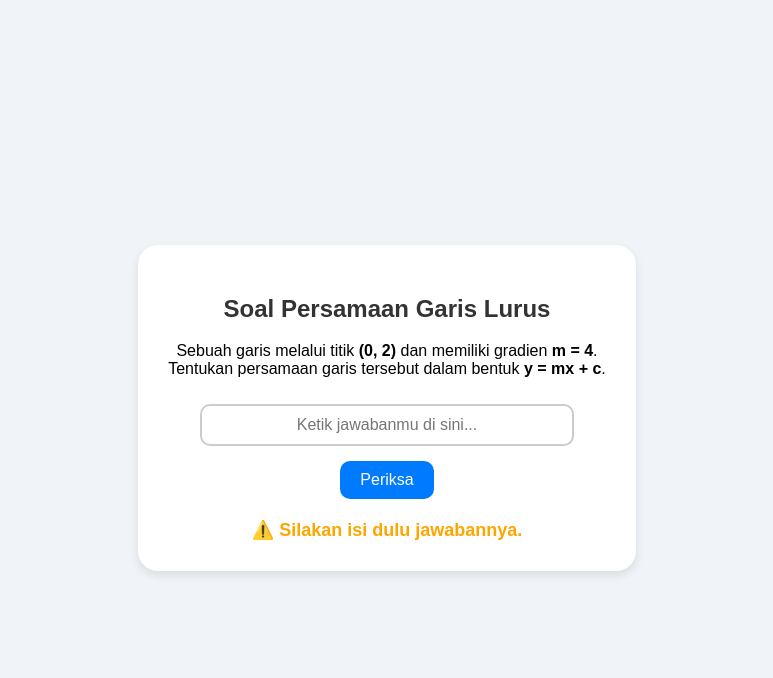
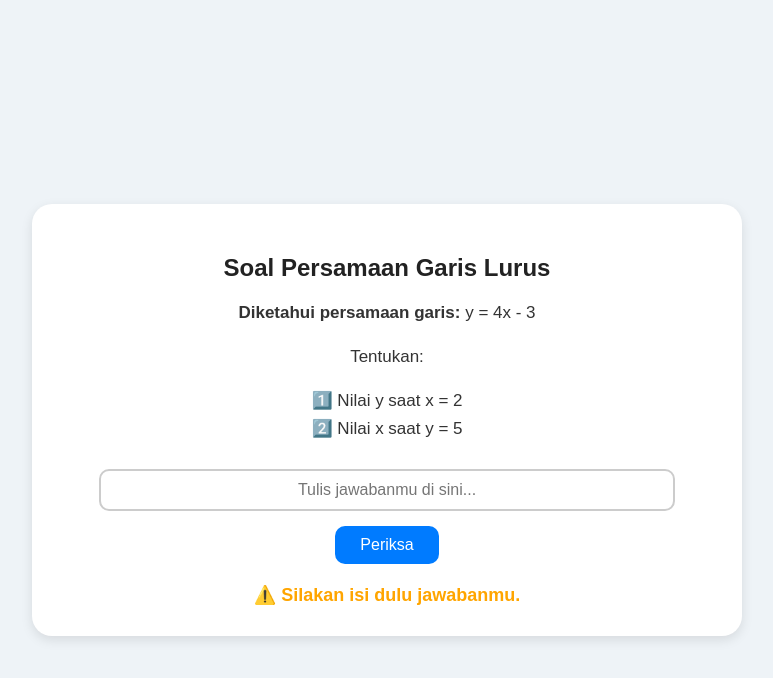
Before and after one commit to irevaline-hue/soal-5, a plain HTML site: page index.html in a window 1280 px wide. Both pictures are taken after a click on the button "Periksa". Shown: the whole page, without its empty margins (253-1026 px from the left). Drawn offline with Linux system fonts and the light colour scheme.

Commit message:
Add files via upload

```diff
--- a/index.html
+++ b/index.html
@@ -7,28 +7,37 @@
   <style>
     body {
       font-family: "Poppins", sans-serif;
-      background: #f0f4f8;
+      background: #eef3f7;
       display: flex;
       justify-content: center;
       align-items: center;
-      height: 100vh;
+      min-height: 100vh;
+      margin: 0;
+      padding: 20px;
     }
     .container {
       background: white;
       border-radius: 20px;
-      box-shadow: 0 4px 10px rgba(0,0,0,0.1);
+      box-shadow: 0 4px 12px rgba(0,0,0,0.1);
       padding: 30px;
-      max-width: 500px;
+      max-width: 650px;
+      width: 100%;
       text-align: center;
     }
     h2 {
+      color: #222;
+      margin-bottom: 15px;
+    }
+    p {
       color: #333;
+      line-height: 1.6;
+      font-size: 17px;
     }
     input[type="text"] {
+      width: 85%;
       padding: 10px;
-      width: 80%;
+      margin-top: 10px;
       font-size: 16px;
-      margin-top: 10px;
       border: 2px solid #ccc;
       border-radius: 10px;
       text-align: center;
@@ -37,19 +46,19 @@
       margin-top: 15px;
       background: #007bff;
       color: white;
-      padding: 10px 20px;
+      padding: 10px 25px;
       border: none;
       border-radius: 10px;
+      font-size: 16px;
       cursor: pointer;
-      font-size: 16px;
     }
     button:hover {
       background: #0056b3;
     }
     #hasil {
       margin-top: 20px;
+      font-weight: bold;
       font-size: 18px;
-      font-weight: bold;
     }
     #penjelasan {
       margin-top: 15px;
@@ -57,8 +66,15 @@
       padding: 15px;
       border-radius: 10px;
       text-align: left;
+      display: none;
       line-height: 1.6;
+    }
+    #grafik {
       display: none;
+      margin-top: 20px;
+      height: 400px;
+      border-radius: 10px;
+      overflow: hidden;
     }
   </style>
 </head>
@@ -66,23 +82,34 @@
 
   <div class="container">
     <h2>Soal Persamaan Garis Lurus</h2>
-    <p>
-      Sebuah garis melalui titik <b>(0, 2)</b> dan memiliki gradien <b>m = 4</b>.<br>
-      Tentukan persamaan garis tersebut dalam bentuk <b>y = mx + c</b>.
-    </p>
+    <p><b>Diketahui persamaan garis:</b> y = 4x - 3</p>
+    <p>Tentukan:</p>
+    <p>1️⃣ Nilai y saat x = 2<br>2️⃣ Nilai x saat y = 5</p>
 
-    <input type="text" id="jawaban" placeholder="Ketik jawabanmu di sini...">
+    <input type="text" id="jawaban" placeholder="Tulis jawabanmu di sini...">
     <br>
     <button onclick="periksaJawaban()">Periksa</button>
 
     <div id="hasil"></div>
+
     <div id="penjelasan">
-      <b>Penjelasan:</b><br>
-      Bentuk umum persamaan garis: <b>y = mx + c</b><br>
-      Diketahui: m = 4 dan garis melalui (0, 2)<br><br>
-      Substitusi titik ke persamaan:<br>
-      2 = 4(0) + c → c = 2<br><br>
-      Jadi, persamaan garisnya adalah: <b>y = 4x + 2</b>.
+      <b>Penjelasan:</b><br><br>
+      1️⃣ Saat x = 2<br>
+      y = 4(2) - 3 = 8 - 3 = <b>5</b><br><br>
+      2️⃣ Saat y = 5<br>
+      5 = 4x - 3 → 4x = 8 → x = <b>2</b><br><br>
+      Jadi, nilai y = <b>5</b> saat x = 2, dan nilai x = <b>2</b> saat y = 5.
+    </div>
+
+    <div id="grafik">
+      <!-- Ganti link GeoGebra dengan link yang Abbi punya -->
+      <iframe
+        src="https://www.geogebra.org/calculator/sctgdbxt"
+        width="100%"
+        height="400"
+        style="border:0;"
+        allowfullscreen>
+      </iframe>
     </div>
   </div>
 
@@ -91,21 +118,35 @@
       const input = document.getElementById("jawaban").value.replace(/\s+/g, '').toLowerCase();
       const hasil = document.getElementById("hasil");
       const penjelasan = document.getElementById("penjelasan");
+      const grafik = document.getElementById("grafik");
 
-      if (input === "y=4x+2" || input === "y=4x+2.") {
+      const jawabanBenar = [
+        "y=5,x=2",
+        "x=2,y=5",
+        "y=5danx=2",
+        "x=2dany=5",
+        "5,2",
+        "2,5"
+      ];
+
+      if (input === "") {
+        hasil.innerHTML = "⚠️ Silakan isi dulu jawabanmu.";
+        hasil.style.color = "orange";
+        penjelasan.style.display = "none";
+        grafik.style.display = "none";
+        return;
+      }
+
+      if (jawabanBenar.includes(input)) {
         hasil.innerHTML = "✅ Jawaban kamu benar!";
         hasil.style.color = "green";
-      } else if (input === "") {
-        hasil.innerHTML = "⚠️ Silakan isi dulu jawabannya.";
-        hasil.style.color = "orange";
-        penjelasan.style.display = "none";
-        return;
       } else {
-        hasil.innerHTML = "❌ Jawaban kamu salah.";
+        hasil.innerHTML = "❌ Jawaban kamu belum tepat.";
         hasil.style.color = "red";
       }
 
       penjelasan.style.display = "block";
+      grafik.style.display = "block";
     }
   </script>
 
```
